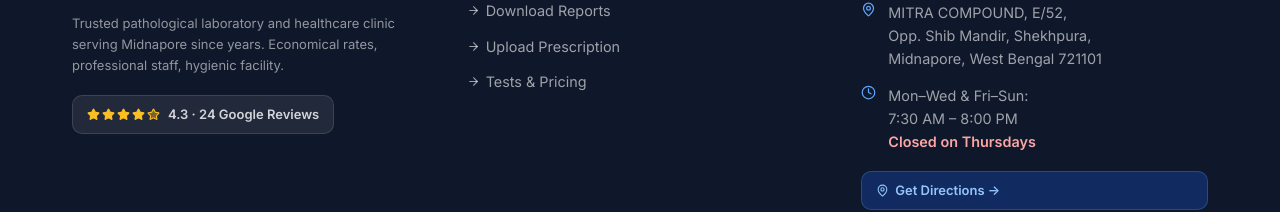
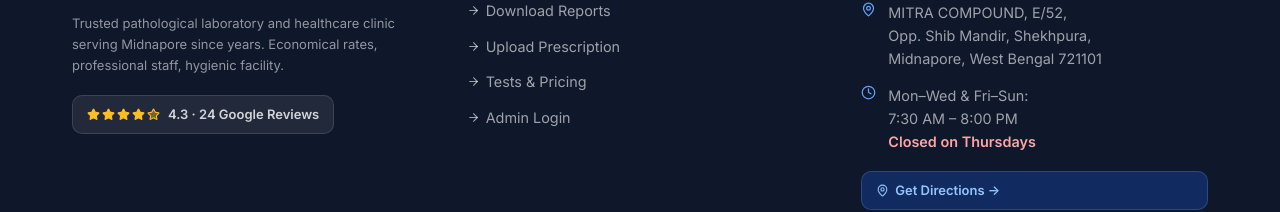
Before and after one commit to medipathmidnapore/Medipath-Midnapore, a React (Vite) app in the folder client/: page / in a window 1280 px wide. Shown: the part 5851-6063 px from the top of the page. Built offline with nearby package versions, Linux system fonts and the light colour scheme; no server answers.

Commit message:
feat: add Footer component with contact info, quick links, and location details

```diff
--- a/client/src/components/layout/Footer.jsx
+++ b/client/src/components/layout/Footer.jsx
@@ -6,6 +6,7 @@ const quickLinks = [
   { label: 'Download Reports', path: '/reports' },
   { label: 'Upload Prescription', path: '/upload' },
   { label: 'Tests & Pricing', path: '/tests' },
+  { label: 'Admin Login', path: '/admin' },
 ];
 
 export default function Footer() {
```
